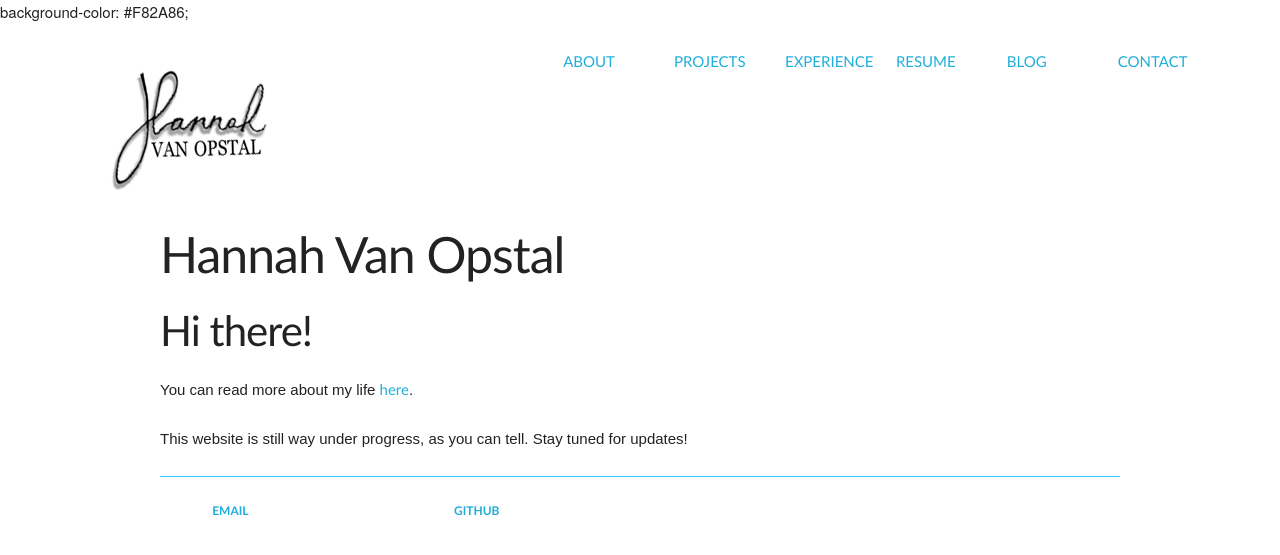
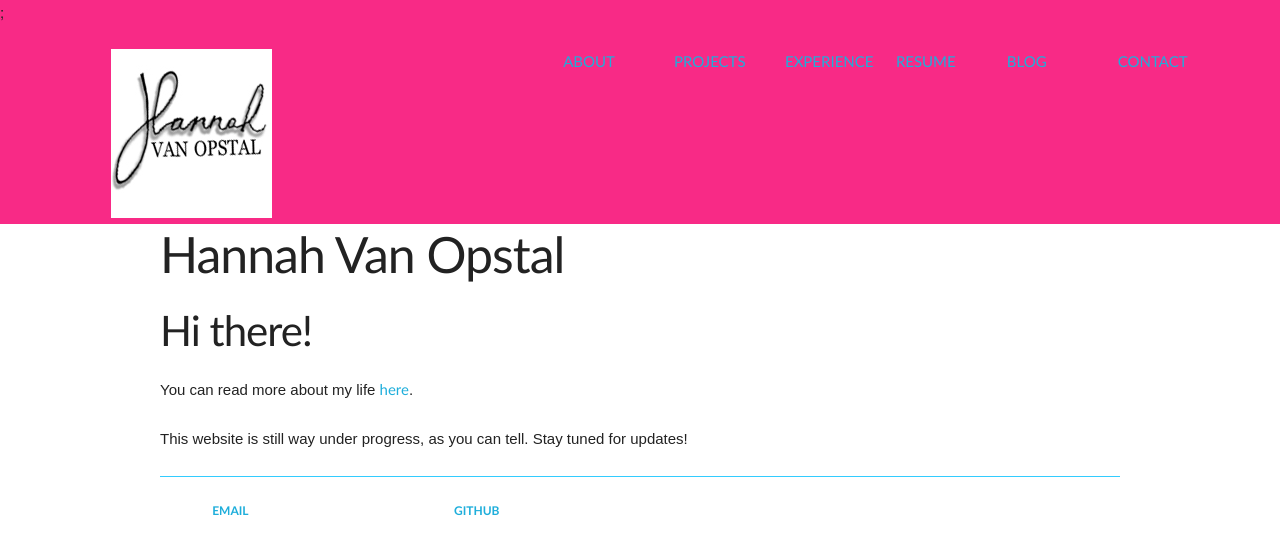
Before and after one commit to hvanopstal/hvanopstal.github.io, a Jekyll site: the page index.html, which Jekyll copies as it is, in a window 1280 px wide. Shown: the top 555 px of the page. Built offline with Jekyll 4.4.1, drawn with Linux system fonts in a browser that asks for light colours.

Commit message:
Update index.html
added a background colour to the nav-bar take two

```diff
--- a/index.html
+++ b/index.html
@@ -13,7 +13,7 @@
   </head>
   <body>
     <div class="navigation bar">
-      background-color: #F82A86;
+      <div style="background-color: #F82A86">;
       <div class="row">
         <div class="row navigation bar">
           <div class="one column">
@@ -49,6 +49,7 @@
           </nav-bar>
           </div>
         </div>
+      </div>
       </div>
     <!--
     <ul>
```
